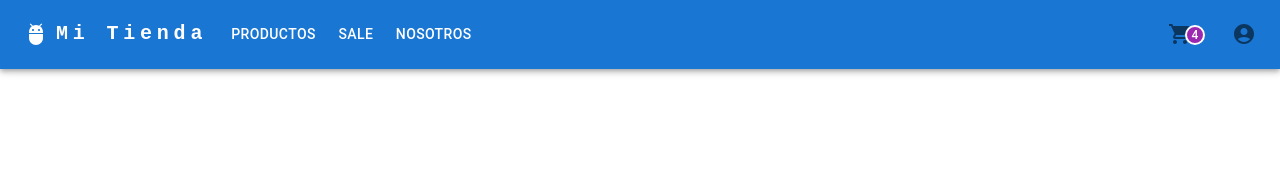
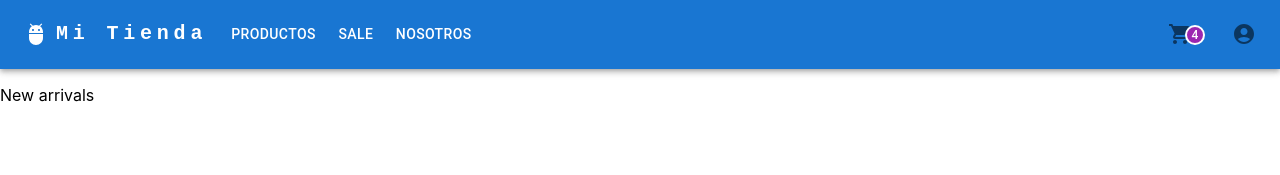
Before and after one commit to NicoHintz/ecommerce-nhintz, a React (Create React App) app: page / in a window 1280 px wide. Shown: the top 175 px of the page. Built offline with nearby package versions, Linux system fonts and the light colour scheme.

Commit message:
componente con prop

```diff
--- a/src/App.js
+++ b/src/App.js
@@ -1,15 +1,16 @@
 import Navbar from './components/Navbar';
 import './App.css';
-
+import ItemListContainer from './components/ItemListContainer';
 
 function App() {
   const title = "Mi Tienda"
 
   return (
-
-    <Navbar titulo = {title}/>
-
-    );
+    <>
+      <Navbar titulo = {title}/>
+      <ItemListContainer greeting = {"New arrivals"} />
+    </>
+  );
 }
 
-      export default App;
+export default App;
--- /dev/null
+++ b/src/components/ItemListContainer.js
@@ -0,0 +1,8 @@
+const ItemListContainer = (props) => {
+  return <p>{props.greeting}</p>
+
+
+
+};
+
+export default ItemListContainer;
```
